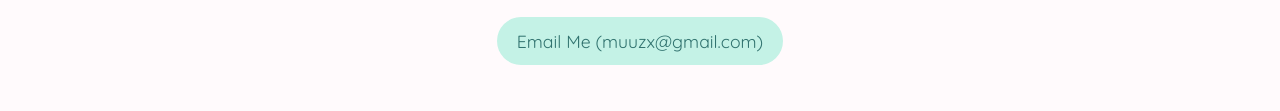
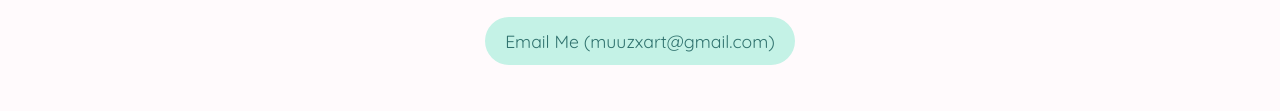
Before and after one commit to muuzx/Opencommision.github.io, a plain HTML site: page contact.html in a window 1280 px wide. Shown: the part 343-454 px from the top of the page. Drawn offline with Linux system fonts and the light colour scheme.

Commit message:
Update contact.html

```diff
--- a/contact.html
+++ b/contact.html
@@ -45,7 +45,7 @@
     <div class="contact-methods">
       <a href="https://www.instagram.com/muuzx__/" target="_blank">Instagram (@muuzx__)</a>
       <a href="https://wa.me/6288225374213" target="_blank">WhatsApp (+62 882-2537-4213)</a>
-      <a href="mailto:muuzxart@gmail.com">Email Me (muuzx@gmail.com)</a> </div>
+      <a href="mailto:muuzxart@gmail.com">Email Me (muuzxart@gmail.com)</a> </div>
 
     <p style="margin-top: 2rem;">Saya akan berusaha membalas semua pertanyaan dalam waktu 1-2 hari kerja.</p>
   </div>
```
